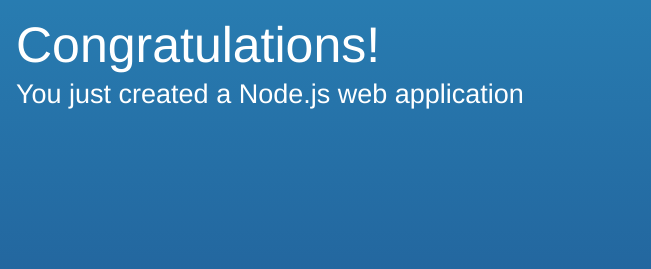
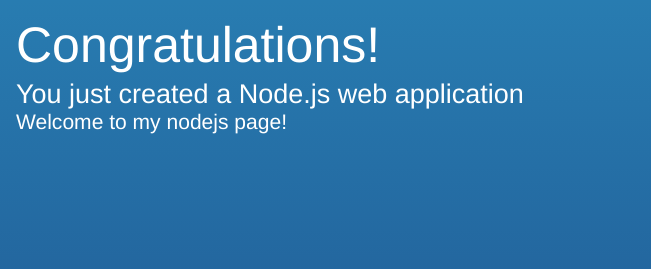
Before and after one commit to coreykadd/devOpsCA, a website: page public/index.html in a window 1280 px wide. Shown: the part 265-534 px from the top of the page, 629-1280 px from the left. Drawn offline with Linux system fonts and the light colour scheme.

Commit message:
added extra line of text

```diff
--- a/public/index.html
+++ b/public/index.html
@@ -60,6 +60,7 @@
             <div class="text">
                 <h1>Congratulations!</h1>
                 <h2>You just created a Node.js web application</h2>
+                <h3>Welcome to my nodejs page!</h3>
             </div>
         </div>
     </div>
```
